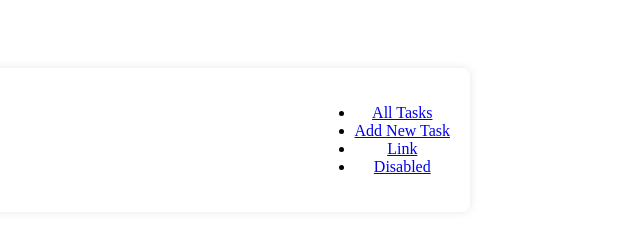
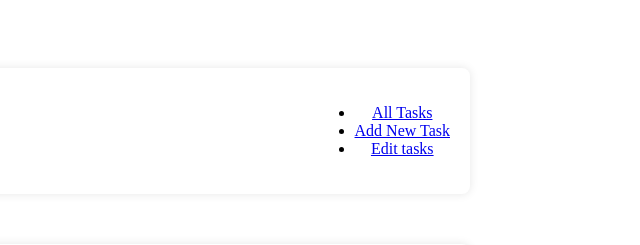
Before and after one commit to Sheshadri-yadav/task-manager, a FastAPI app: template templates/edit_tasks.html in a window 1280 px wide. Shown: the top 245 px of the page, without its empty margins (640-1280 px from the left). Run offline with FastAPI, Linux system fonts and the light colour scheme; the template is opened without the code that fills it, so the values that code supplies are empty.

Commit message:
added navigation bar to all the pages

```diff
--- a/routes/manager.py
+++ b/routes/manager.py
@@ -51,6 +51,7 @@ async def new_task(request: Request):
         print("hello")
         insert_query(task_title, task_desc, due_date, due_time, False)
         # Perform database insertion or any other operations here
+        return {"success"}
 
     except Exception as e:
         print(f"Error occurred during insertion: {e}")
--- a/templates/add_tasks.html
+++ b/templates/add_tasks.html
@@ -16,7 +16,7 @@
     <a class="nav-link active" aria-current="page" href="/all_tasks">All Tasks </a>
   </li>
   <li class="nav-item">
-    <a class="nav-link" href="#">Add New Task</a>
+    <a class="nav-link" href="/add_new_tasks">Add New Task</a>
   </li>
   <li class="nav-item">
     <a class="nav-link" href="/edit_tasks">Edit tasks</a>
--- a/templates/edit_tasks.html
+++ b/templates/edit_tasks.html
@@ -6,7 +6,8 @@
     <link rel="stylesheet" href="/static/edit_tasks.css">
 </head>
 <body>
-  <div class="navbar">
+
+      <div class="navbar">
         <div class="container">
             <h1>Navigation Bar</h1>
            <ul class="nav">
@@ -14,17 +15,14 @@
     <a class="nav-link active" aria-current="page" href="/all_tasks">All Tasks </a>
   </li>
   <li class="nav-item">
-    <a class="nav-link" href="#">Add New Task</a>
+    <a class="nav-link" href="/add_new_tasks">Add New Task</a>
   </li>
   <li class="nav-item">
-    <a class="nav-link" href="#">Link</a>
+    <a class="nav-link" href="/edit_tasks">Edit tasks</a>
   </li>
-  <li class="nav-item">
-    <a class="nav-link disabled" href="#" tabindex="-1" aria-disabled="true">Disabled</a>
-  </li>
+
 </ul>
         </div>
-    </div>
     <div class="container">
         <h1>All Tasks</h1>
         <table>
@@ -54,12 +52,13 @@
                     </td>
                     <td>
 
-                      <button onclick="deleteTask({{ task.task_id }})">Mark as Completed</button>
+                      <button onclick="deleteTask({{ task.task_id }})">Delete Task</button>
                 </tr>
                 {% endfor %}
             </tbody>
         </table>
     </div>
+      </div>
 <script src="static/edit_tasks.js"></script>
 </body>
 </html>
```
Also changed, not shown: templates/template.html (+6 -7 lines).
